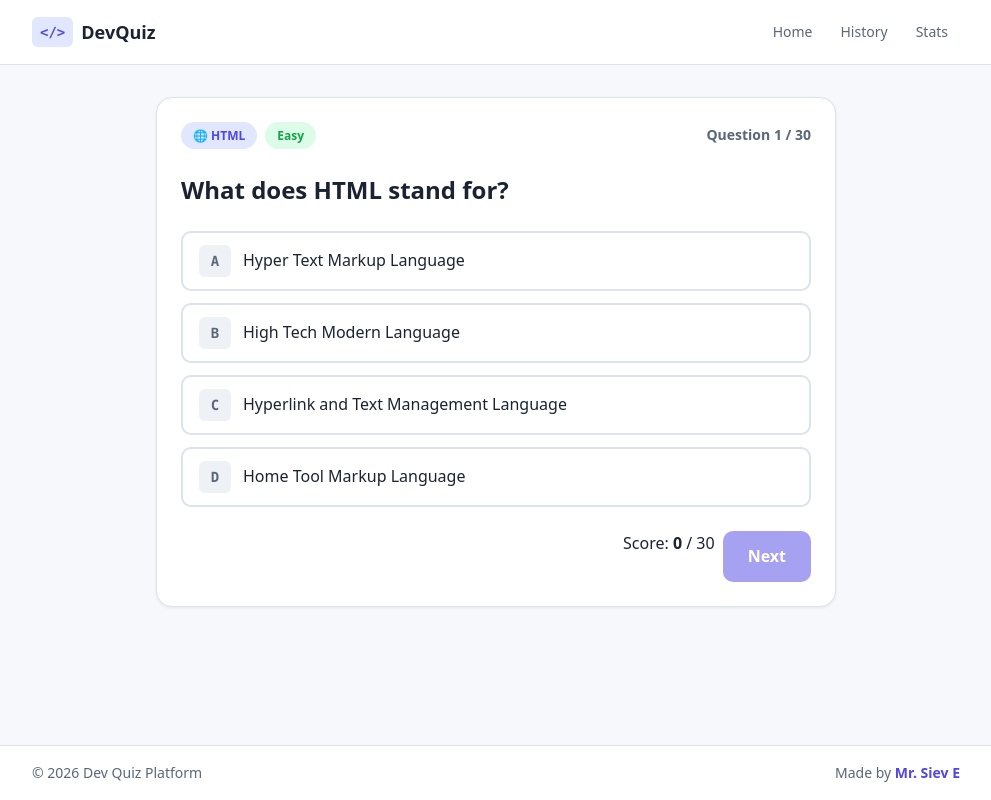
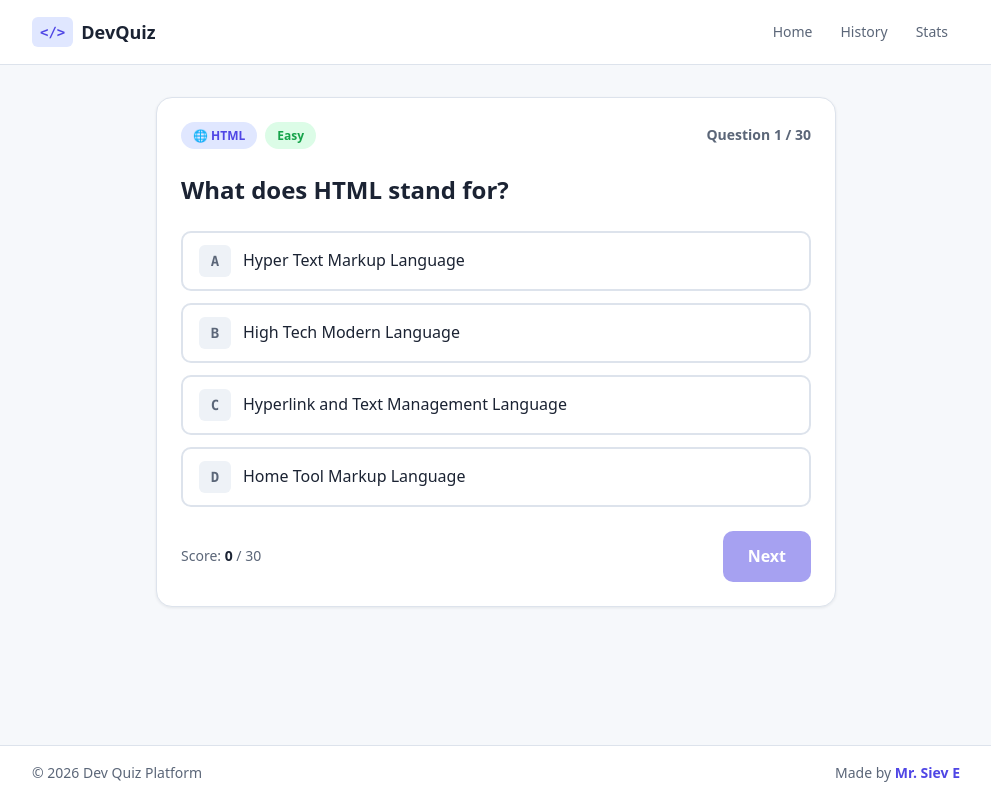
Before and after one commit to sieve-dev-sudo/dev-quiz-platform, a React (Vite) app: page /quiz in a window 1280 px wide. Shown: the whole page, without its empty margins (144-1135 px from the left). Built offline with nearby package versions, Linux system fonts and the light colour scheme.

Commit message:
style: add live score styles

```diff
--- a/src/pages/Quiz.css
+++ b/src/pages/Quiz.css
@@ -10,8 +10,19 @@
 .quiz-actions {
   display: flex;
   flex-wrap: wrap;
+  align-items: center;
   justify-content: flex-end;
   gap: var(--space-2);
+}
+
+.quiz-live-score {
+  margin-right: auto;
+  font-size: var(--fs-sm);
+  color: var(--color-text-muted);
+}
+
+.quiz-live-score strong {
+  color: var(--color-text);
 }
 
 .quiz-score {
```
